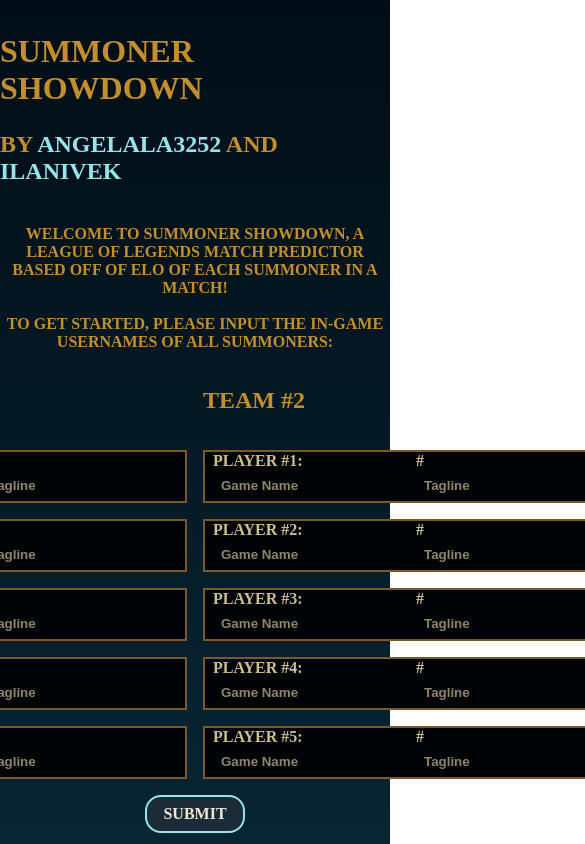
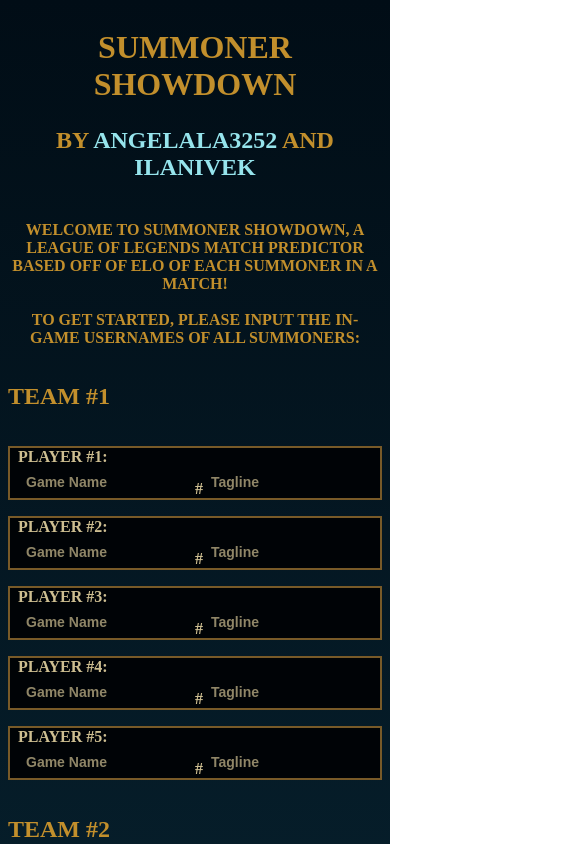
Before and after one commit to angelala3252/summoner-showdown, a React (Create React App) app in the folder frontend/: page / in a window 390 px wide. Shown: the top 844 px of the page, 585 px wide, since content can reach past the window. Built offline with nearby package versions, Linux system fonts and the light colour scheme.

Commit message:
Mobile styling

```diff
--- a/frontend/src/components/tag-input/tag-input.css
+++ b/frontend/src/components/tag-input/tag-input.css
@@ -2,3 +2,12 @@
     width: fit-content;
     min-width: 0;
 }
+
+@media only screen and (max-width: 768px) {
+    .tag-input-container {
+        display: flex;
+        flex-direction: row;
+        align-items: flex-end;
+        width: 50%;
+    }
+}
--- a/frontend/src/components/tag-input/tag-input.tsx
+++ b/frontend/src/components/tag-input/tag-input.tsx
@@ -12,7 +12,7 @@
     };
 
     return (
-        <div>
+        <div className="tag-input-container">
             <span className="player-number"># </span>
             <input
                 type="text"
--- a/frontend/src/pages/home/home-page.css
+++ b/frontend/src/pages/home/home-page.css
@@ -123,3 +123,29 @@
         transform: rotate(360deg);
     }
 }
+
+@media only screen and (max-width: 768px) {
+    .page-container {
+        padding: 0.5rem;
+    }
+
+    .input-container {
+        flex-direction: column;
+        align-items: center;
+        justify-content: center;
+    }
+
+    h1, h3 {
+        text-align: center;
+    }
+
+    input {
+        width: 100%;
+        font-size: 14px;
+    }
+
+    .button {
+        font-size: 14px;
+        padding: 10px;
+    }
+}
```
